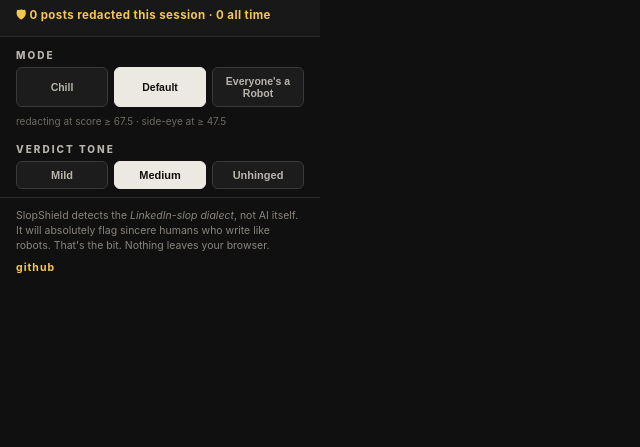
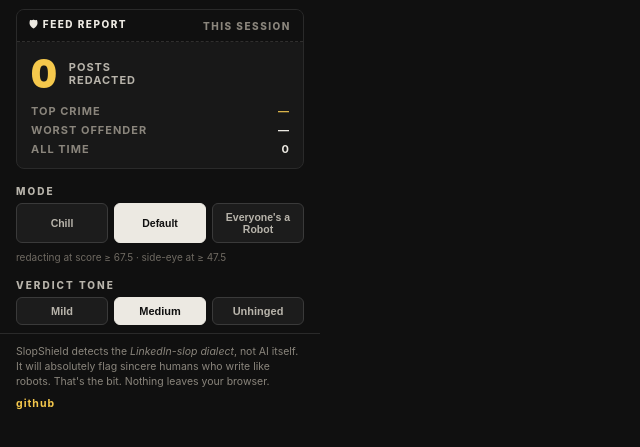
Before and after one commit to 7mehul/linkedin-ai-slop-detector, a website with bundled scripts: page popup/popup.html in a window 1280 px wide. Shown: the part 69-516 px from the top of the page, without its empty margins (0-640 px from the left). Built offline with nearby package versions, Linux system fonts and the light colour scheme; some packages are replaced by stand-ins of ours.

Commit message:
Add Feed Report: a screenshottable session receipt in the popup
Popup's plain counter becomes a shareable 'feed report' card: posts
redacted this session, the feed's top crime (most-fired signal), the
worst offender's score + tier, and the all-time count. Content script
aggregates per-session signal counts and worst score into storage.local
via the existing batched flush; service worker resets them per session.
Popup loads the engine for signal-name and tier lookups.

Co-Authored-By: Claude Opus 4.8 <noreply@anthropic.com>

```diff
--- a/background/service-worker.js
+++ b/background/service-worker.js
@@ -6,7 +6,7 @@
 'use strict';
 
 function resetSessionCounter() {
-  chrome.storage.local.set({ session: 0 });
+  chrome.storage.local.set({ session: 0, sessionSignals: {}, sessionWorst: 0 });
 }
 
 chrome.runtime.onStartup.addListener(resetSessionCounter);
--- a/popup/popup.css
+++ b/popup/popup.css
@@ -26,15 +26,72 @@ h1 {
 .tagline { margin: 2px 0 0; font-size: 10.5px; color: #8a857c; }
 .head .switch { margin-left: auto; }
 
-.counter {
-  padding: 10px 16px;
+/* feed report card — the screenshottable session receipt */
+.receipt {
+  margin: 12px 16px 4px;
   background: #181818;
-  border-bottom: 1px solid #2a2a2a;
-  font-size: 11.5px;
+  border: 1px solid #2a2a2a;
+  border-radius: 8px;
+  overflow: hidden;
+}
+.receipt-head {
+  display: flex;
+  justify-content: space-between;
+  align-items: center;
+  padding: 7px 12px;
+  background: #101010;
+  border-bottom: 1px dashed rgba(236, 233, 226, 0.14);
+  font-size: 10px;
+  font-weight: 800;
+  letter-spacing: 1.5px;
+  color: #ece9e2;
+}
+.receipt-head-sub { color: #8a857c; }
+.receipt-hero {
+  display: flex;
+  align-items: center;
+  gap: 12px;
+  padding: 12px 14px 10px;
+}
+.receipt-count {
+  font-size: 40px;
+  font-weight: 900;
+  line-height: 1;
+  color: #f5c84c;
+  font-variant-numeric: tabular-nums;
+}
+.receipt-count-sub {
+  font-size: 11px;
   font-weight: 700;
-  letter-spacing: 0.4px;
-  color: #f5c84c;
+  letter-spacing: 1px;
+  text-transform: uppercase;
+  color: #b8b4ab;
+  line-height: 1.2;
 }
+.receipt-rows {
+  padding: 0 14px 12px;
+  display: flex;
+  flex-direction: column;
+  gap: 5px;
+}
+.receipt-row {
+  display: flex;
+  justify-content: space-between;
+  align-items: baseline;
+  font-size: 11px;
+}
+.receipt-row .rk {
+  color: #8a857c;
+  text-transform: uppercase;
+  letter-spacing: 1px;
+  font-weight: 700;
+}
+.receipt-row .rv {
+  color: #ece9e2;
+  font-weight: 700;
+  text-align: right;
+}
+#receipt-crime { color: #d9b34a; }
 
 .control { padding: 12px 16px 4px; }
 .control-head {
--- a/popup/popup.html
+++ b/popup/popup.html
@@ -18,8 +18,20 @@
   </label>
 </header>
 
-<section class="counter">
-  <span id="counter-line">🛡 0 posts redacted this session · 0 all time</span>
+<section class="receipt">
+  <div class="receipt-head">
+    <span>🛡 FEED REPORT</span>
+    <span class="receipt-head-sub">THIS SESSION</span>
+  </div>
+  <div class="receipt-hero">
+    <span class="receipt-count" id="receipt-count">0</span>
+    <span class="receipt-count-sub">posts<br>redacted</span>
+  </div>
+  <div class="receipt-rows">
+    <div class="receipt-row"><span class="rk">top crime</span><span class="rv" id="receipt-crime">—</span></div>
+    <div class="receipt-row"><span class="rk">worst offender</span><span class="rv" id="receipt-worst">—</span></div>
+    <div class="receipt-row"><span class="rk">all time</span><span class="rv" id="receipt-alltime">0</span></div>
+  </div>
 </section>
 
 <section class="control">
@@ -48,6 +60,8 @@
   <a href="https://github.com/7mehul/linkedin-ai-slop-detector" target="_blank" rel="noreferrer">github</a>
 </footer>
 
+<script src="../content/wordlists.js"></script>
+<script src="../content/signals.js"></script>
 <script src="../content/scorer.js"></script>
 <script src="popup.js"></script>
 </body>
--- a/popup/popup.js
+++ b/popup/popup.js
@@ -28,7 +28,12 @@ const enabledEl = $('enabled');
 const thresholdNoteEl = $('threshold-note');
 const modeEl = $('mode');
 const toneEl = $('tone');
-const counterEl = $('counter-line');
+
+// Signal key → plain-English name, for the "top crime" line.
+const signalName = {};
+for (const s of SS.SIGNALS) signalName[s.key] = s.name;
+
+const RECEIPT_DEFAULTS = { session: 0, allTime: 0, sessionSignals: {}, sessionWorst: 0 };
 
 function renderTone(tone) {
   for (const btn of toneEl.querySelectorAll('button')) {
@@ -47,8 +52,25 @@ function renderMode(sensitivity) {
   thresholdNoteEl.textContent = `redacting at score ≥ ${t.redact} · side-eye at ≥ ${t.sideEye}`;
 }
 
-function renderCounter({ session, allTime }) {
-  counterEl.textContent = `🛡 ${session} posts redacted this session · ${allTime} all time`;
+function topCrime(sessionSignals) {
+  let best = null;
+  let bestN = 0;
+  for (const k in sessionSignals) {
+    if (sessionSignals[k] > bestN) {
+      bestN = sessionSignals[k];
+      best = k;
+    }
+  }
+  return best ? signalName[best] || best : null;
+}
+
+function renderReceipt(d) {
+  $('receipt-count').textContent = d.session;
+  $('receipt-alltime').textContent = d.allTime;
+  $('receipt-crime').textContent = topCrime(d.sessionSignals) || '—';
+  $('receipt-worst').textContent = d.sessionWorst
+    ? `${d.sessionWorst}/100 · ${SS.tierLabel(d.sessionWorst)}`
+    : '—';
 }
 
 // --- init ---------------------------------------------------------------------
@@ -59,12 +81,12 @@ storage.sync.get(DEFAULTS).then((settings) => {
   renderTone(settings.tone);
 });
 
-storage.local.get({ session: 0, allTime: 0 }).then(renderCounter);
+storage.local.get(RECEIPT_DEFAULTS).then(renderReceipt);
 
-// Live counter while the popup is open.
+// Live report while the popup is open.
 storage.onChanged.addListener((changes, area) => {
   if (area !== 'local') return;
-  storage.local.get({ session: 0, allTime: 0 }).then(renderCounter);
+  storage.local.get(RECEIPT_DEFAULTS).then(renderReceipt);
 });
 
 // --- controls -----------------------------------------------------------------
```
Also changed, not shown: content/content.js (+19 -1 lines), README.md.
